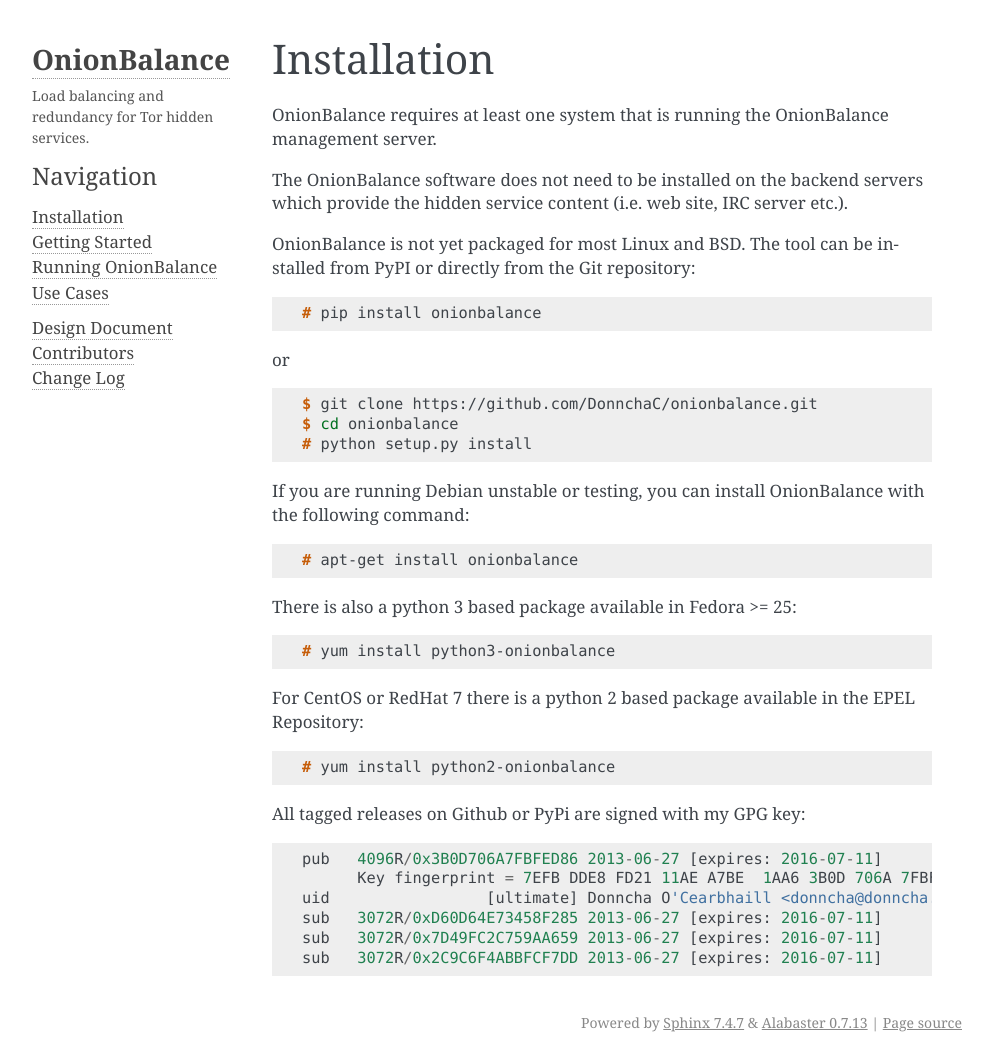
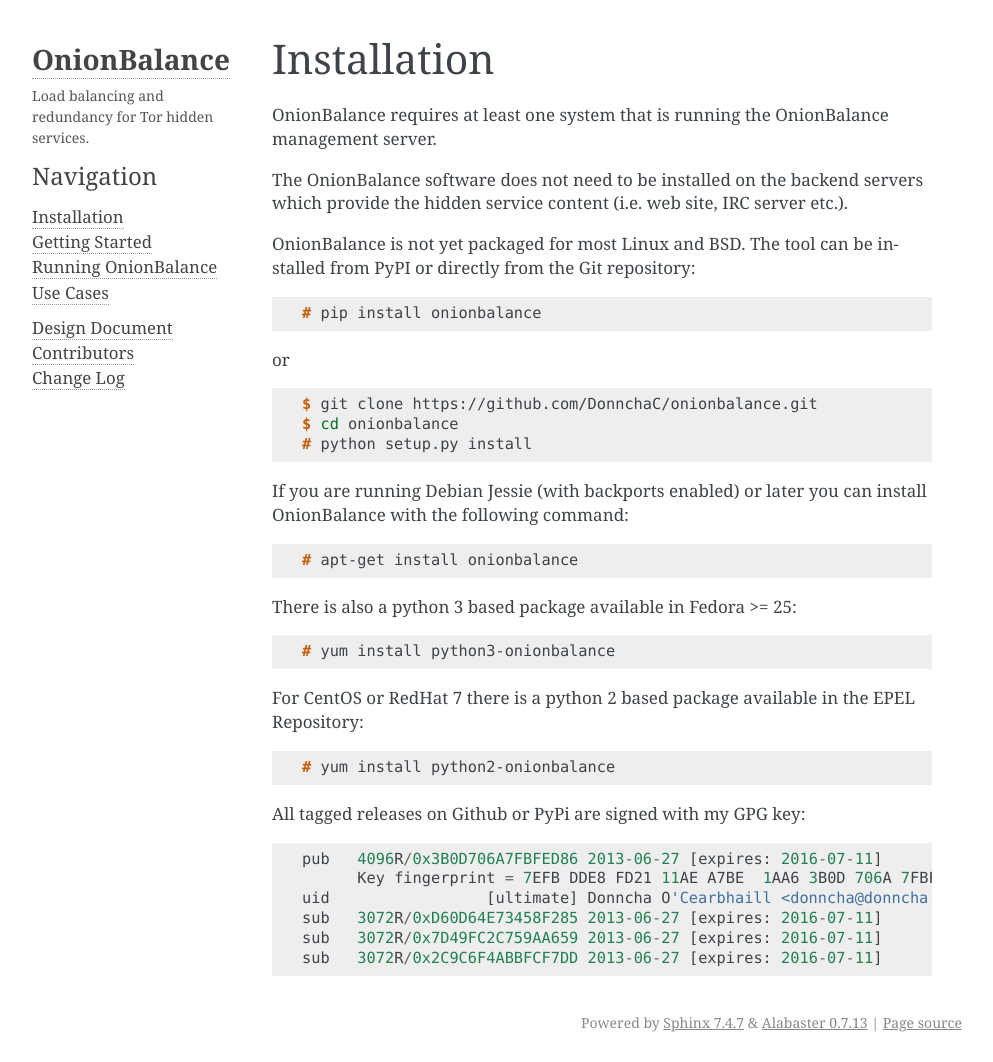
Before and after one commit to DonnchaC/onionbalance, a Sphinx documentation site: the page built from docs/installation.rst, in a window 1280 px wide. Shown: the whole page, without its empty margins (148-1141 px from the left). Built offline with Sphinx 7.4.7, drawn with Linux system fonts in a browser that asks for light colours.

Commit message:
Fix typos and explain OnionBalance is in jessie-backports now

```diff
--- a/README.rst
+++ b/README.rst
@@ -25,7 +25,9 @@
 Contact
 -------
 
-This software is under active development and likely contains many bugs. Please open bugs on Github if you discover any issues with the software or documentation.
+This software is under active development and likely contains bugs. Please
+open bug reports on Github if you discover any issues with the software or
+documentation.
 
 I can also be contacted by PGP email or on IRC at ``#onionbalance`` on the OFTC network.
 
--- a/docs/getting-started.rst
+++ b/docs/getting-started.rst
@@ -10,7 +10,7 @@
 Architecture
 ------------
 
-The management server runs the OnionBalance daemon. OnionBalance combines the routing information (the introduction points) for multiple backend onion services instances and publishes this information in a master descriptor..
+The management server runs the OnionBalance daemon. OnionBalance combines the routing information (the introduction points) for multiple backend onion services instances and publishes this information in a master descriptor.
 
 .. image:: ../onionbalance.png
 
--- a/docs/installation.rst
+++ b/docs/installation.rst
@@ -23,8 +23,8 @@
     $ cd onionbalance
     # python setup.py install
 
-If you are running Debian unstable or testing, you can install OnionBalance
-with the following command:
+If you are running Debian Jessie (with backports enabled) or later you
+can install OnionBalance with the following command:
 
 .. code-block:: console
 
```
